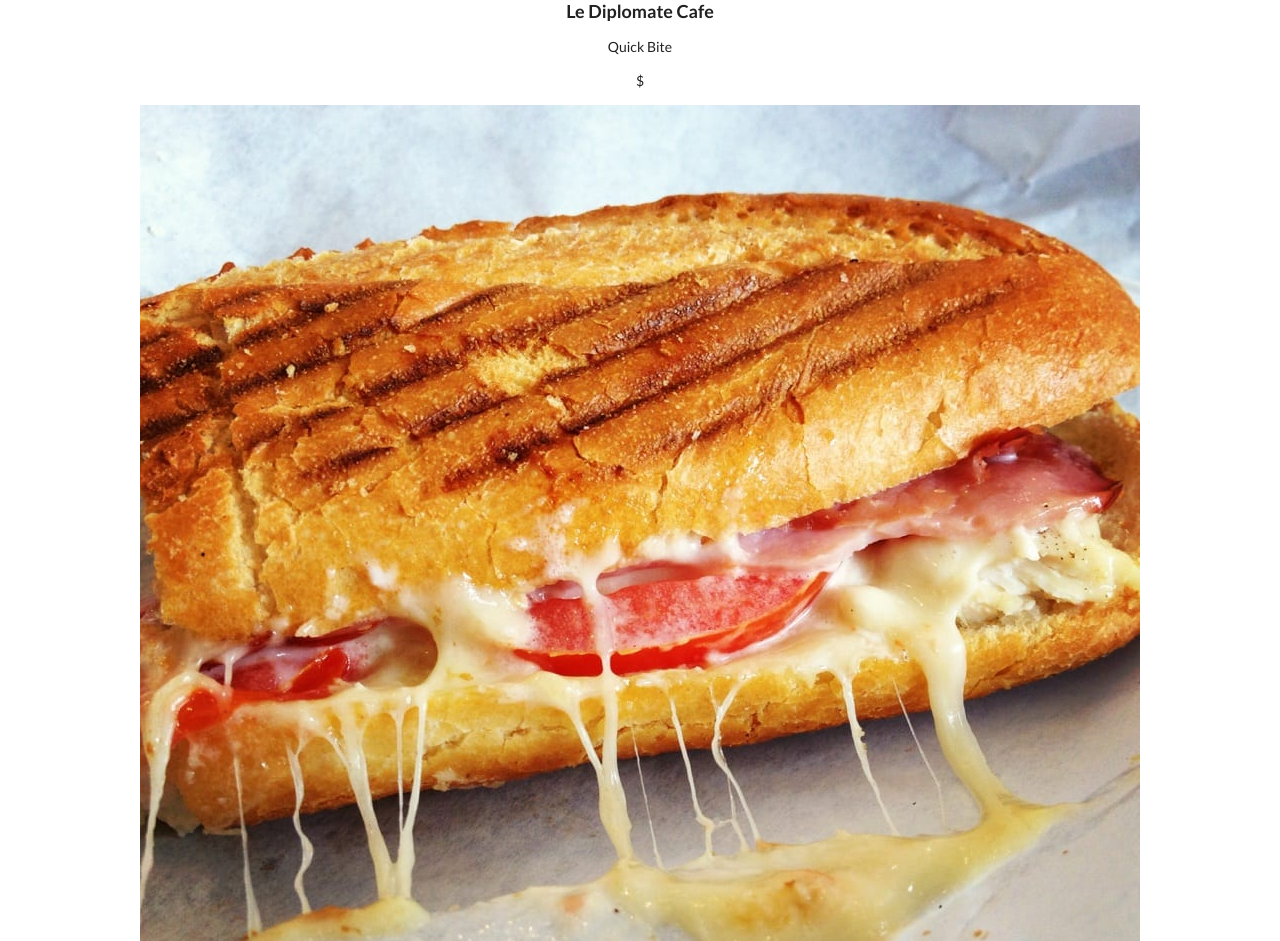
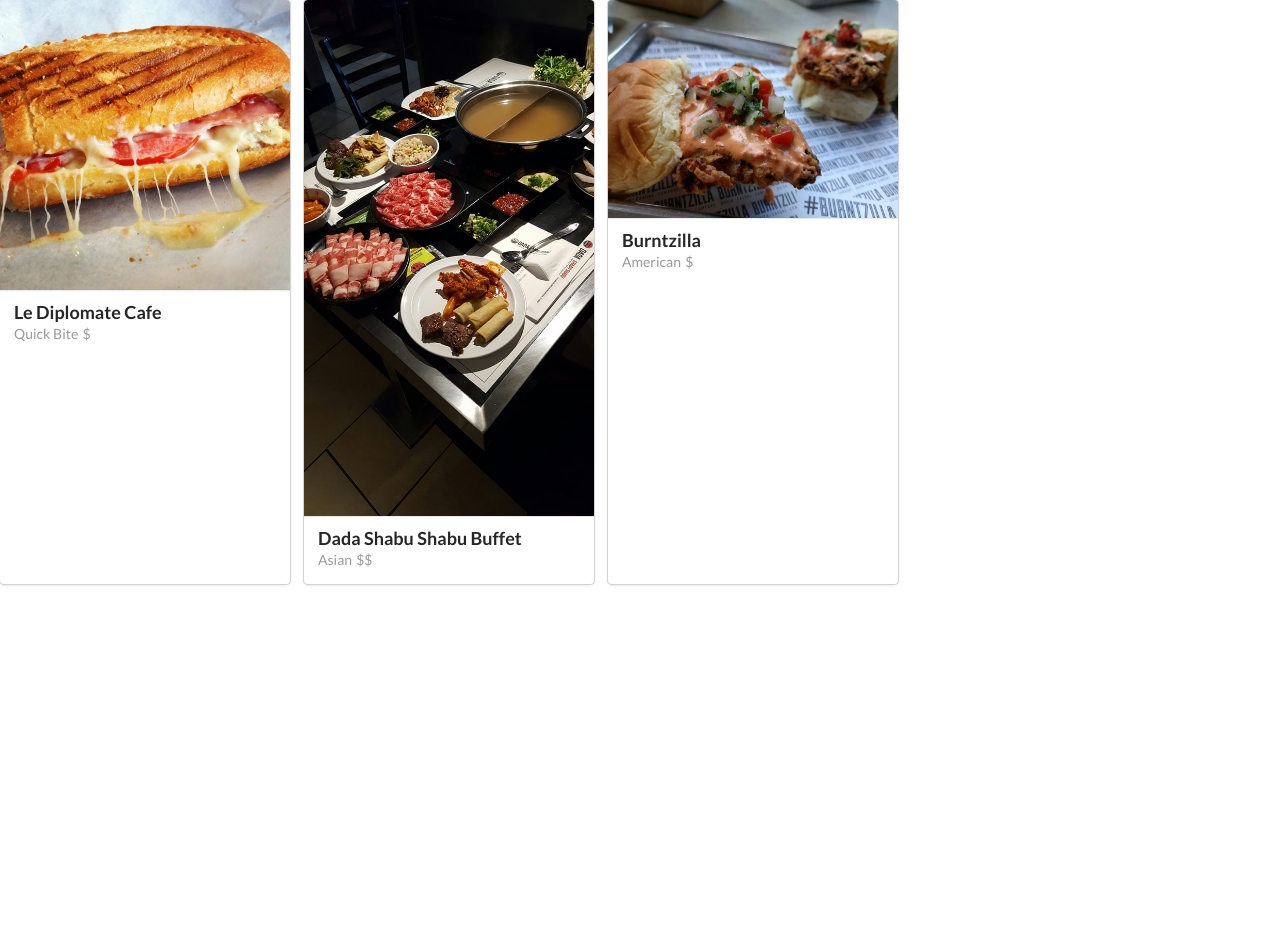
Before and after one commit to xmichelle/grub-choice, a plain HTML site: page index.html in a window 1280 px wide. Shown: the top 941 px of the page. After the commit the page ends 800 px from the top, so only its background shows below. Drawn offline with nearby package versions, Linux system fonts and the light colour scheme.

Commit message:
Updated render data to fit Semantic UI format. #1

```diff
--- a/index.html
+++ b/index.html
@@ -9,7 +9,7 @@
   <title>Grub-Choice</title>
 </head>
 <body>
-  <div class="restaurants">
+  <div class= "ui link cards" id ="restaurants">
   </div>
   <script src="js/data.js"></script>
   <script src="js/main.js"></script>
--- a/js/main.js
+++ b/js/main.js
@@ -1,5 +1,5 @@
 /* eslint-disable no-undef */
-var $business = document.querySelector('.restaurants')
+var $business = document.querySelector('#restaurants')
 
 function renderRecomRestaurant(recom) {
   for (var i = 0; i < recom.length; i++) {
@@ -7,15 +7,50 @@ function renderRecomRestaurant(recom) {
     if (recom[i].recommended === true) {
       var $restaurant = renderRestaurant(currentRestaurant)
       $business.appendChild($restaurant)
-    // return currentRestaurant
-    // console.log(currentRestaurant)
     }
   }
 }
 
 function renderRestaurant(restaurant) {
   var $container = document.createElement('div')
-  var $name = document.createElement('h3')
+
+  var $imageContainer = document.createElement('div')
+  var $image = document.createElement('img')
+
+  var $contentContainer = document.createElement('div')
+  var $name = document.createElement('div')
+  var $metaContainer = document.createElement('div')
+  var $type = document.createElement('a')
+  var $price = document.createElement('a')
+  // add div class description in 2nd issue
+  // add link to 'read more' in 2nd issue
+
+  $container.classList.add('card')
+  $imageContainer.classList.add('image')
+  $contentContainer.classList.add('content')
+  $name.classList.add('header')
+  $metaContainer.classList.add('meta')
+
+  $image.setAttribute('src', restaurant.image)
+  $name.textContent = restaurant.name
+  $type.textContent = restaurant.type
+  $price.textContent = restaurant.price
+
+  $imageContainer.appendChild($image)
+  $container.appendChild($imageContainer)
+
+  $contentContainer.appendChild($name)
+  $metaContainer.appendChild($type)
+  $metaContainer.appendChild($price)
+  $contentContainer.appendChild($metaContainer)
+  $container.appendChild($contentContainer)
+
+  return $container
+}
+
+renderRecomRestaurant(restaurants)
+
+/*  var $name = document.createElement('h3')
   var $type = document.createElement('p')
   var $price = document.createElement('p')
   var $image = document.createElement('img')
@@ -31,10 +66,4 @@ function renderRestaurant(restaurant) {
   $container.appendChild($type)
   $container.appendChild($price)
   $container.appendChild($image)
-
-  return $container
-}
-
-renderRecomRestaurant(restaurants)
-
-// console.log(renderRecomRestaurant(restaurants))
+*/
--- a/styles.css
+++ b/styles.css
@@ -1,6 +1,7 @@
-
+/*
 * {
   margin-left: auto;
   margin-right: auto;
   text-align: center;
 }
+*/
```
